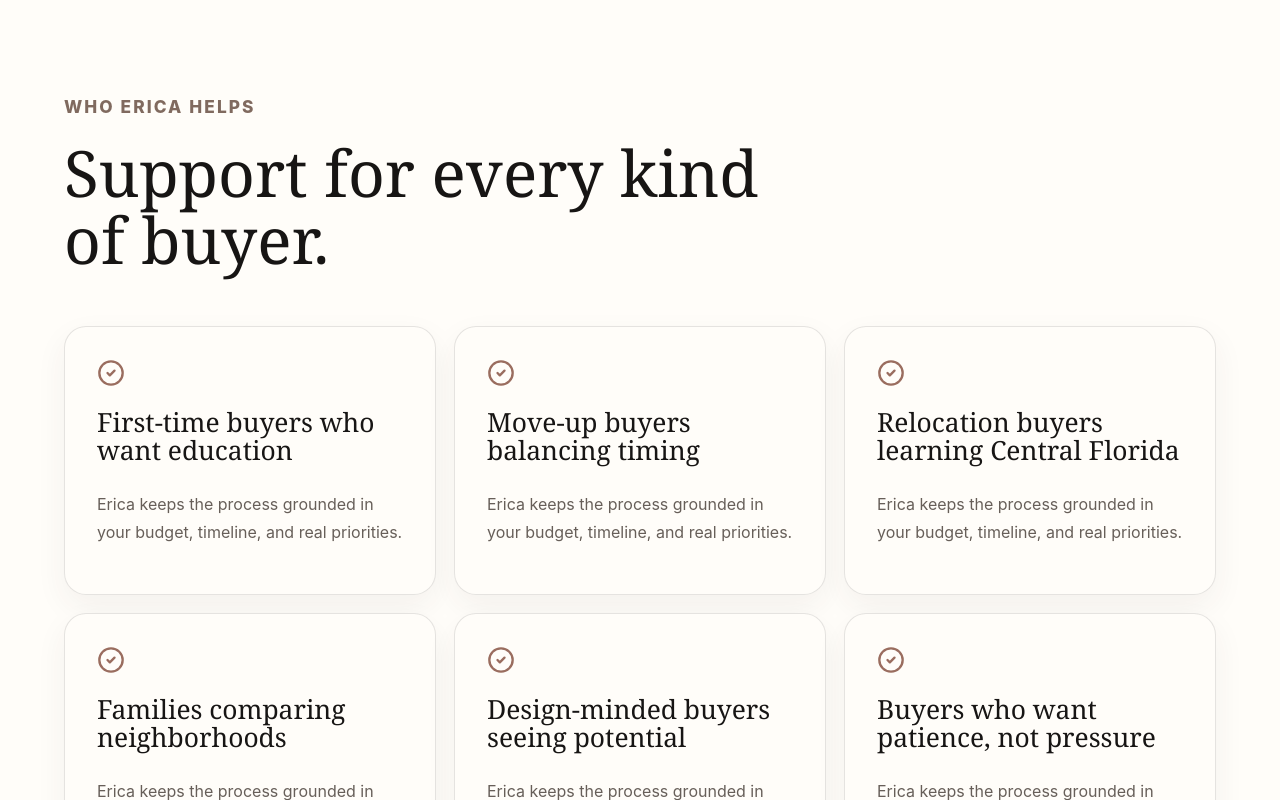
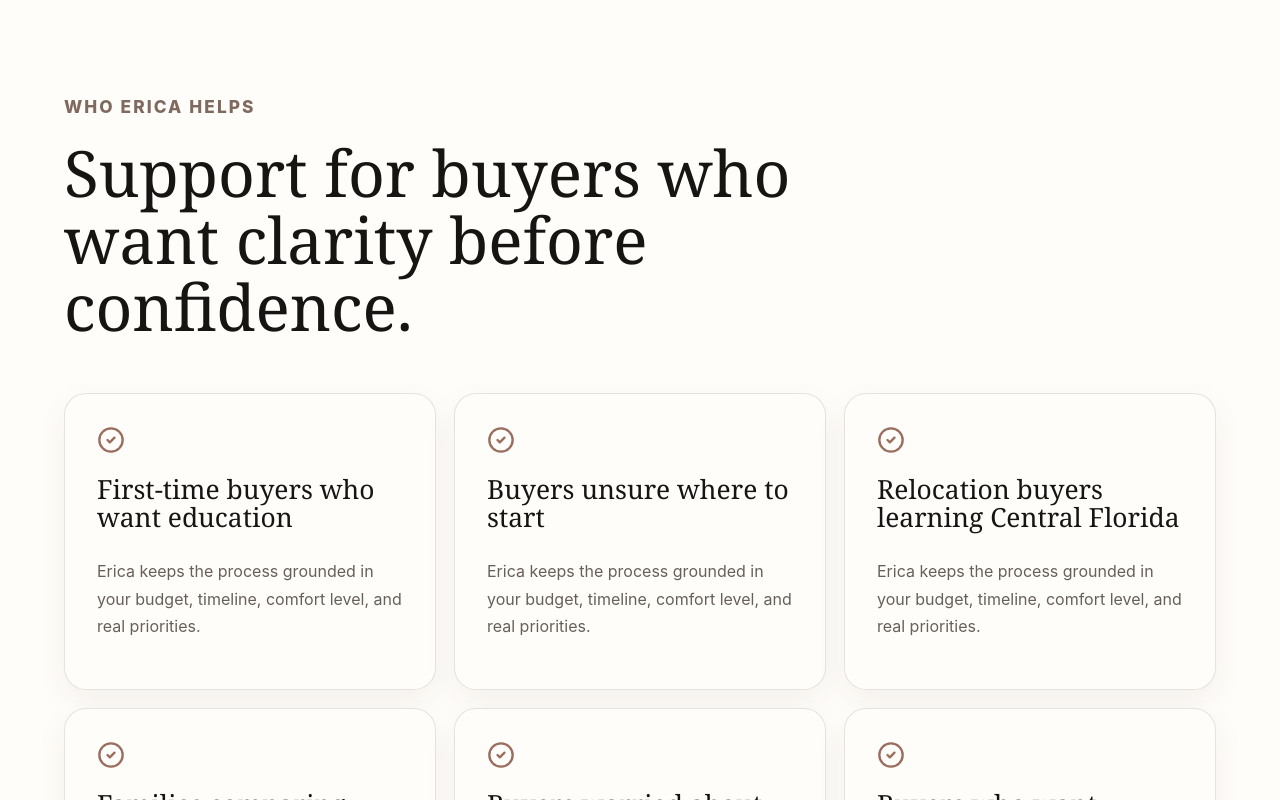
Before and after one commit to ericasinds/erica-sindlinger-realtor-web, a React (Vite) app: page /buyers in a window 1280 px wide. Shown: the part 1640-2440 px from the top of the page. Built offline with nearby package versions, Linux system fonts and the light colour scheme.

Commit message:
Personalize Erica realtor site messaging

```diff
--- a/src/pages/Buyers.jsx
+++ b/src/pages/Buyers.jsx
@@ -12,7 +12,7 @@ export default function Buyers() {
     <>
       <SEO
         title="Buyers"
-        description="Buyer guidance for Orlando and Central Florida homes with Erica Sindlinger, Realtor with POP Realty powered by Sellstate."
+        description="Buyer guidance for Greater Orlando and Central Florida homes with Erica Sindlinger, Realtor with Pop Realty powered by Sellstate."
       />
       <PageHero eyebrow="For buyers" title="Find a home that fits your life, not just your search filters.">
         {siteConfig.buyerContent.intro}
@@ -28,11 +28,18 @@ export default function Buyers() {
         </div>
       </SectionWrapper>
 
-      <SectionWrapper className="soft-section" eyebrow="Who Erica helps" title="Support for every kind of buyer.">
+      <SectionWrapper className="soft-section" eyebrow="Who Erica helps" title="Support for buyers who want clarity before confidence.">
         <div className="grid three">
-          {["First-time buyers who want education", "Move-up buyers balancing timing", "Relocation buyers learning Central Florida", "Families comparing neighborhoods", "Design-minded buyers seeing potential", "Buyers who want patience, not pressure"].map((item) => (
+          {[
+            "First-time buyers who want education",
+            "Buyers unsure where to start",
+            "Relocation buyers learning Central Florida",
+            "Families comparing neighborhoods",
+            "Buyers worried about financing or inspections",
+            "Buyers who want patience, not pressure"
+          ].map((item) => (
             <Card key={item} icon={CheckCircle2} title={item}>
-              <p>Erica keeps the process grounded in your budget, timeline, and real priorities.</p>
+              <p>Erica keeps the process grounded in your budget, timeline, comfort level, and real priorities.</p>
             </Card>
           ))}
         </div>
```
